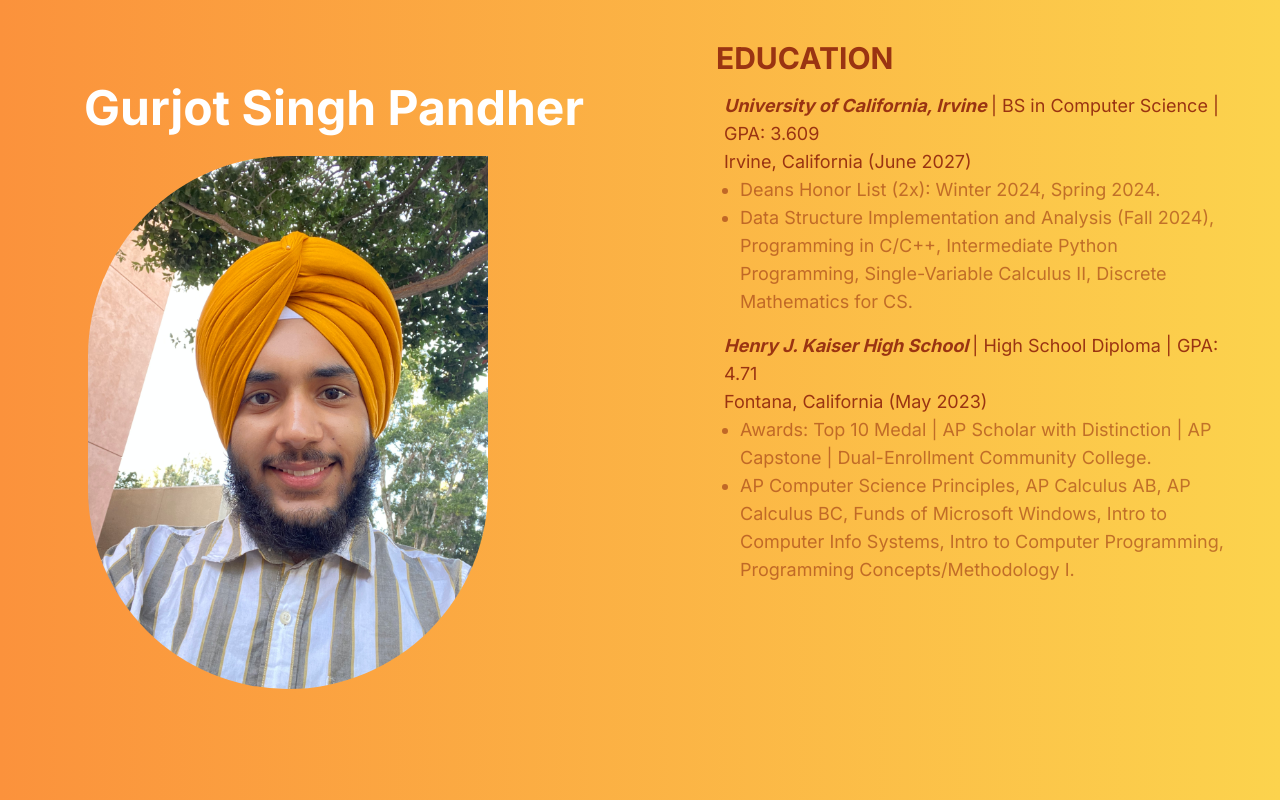
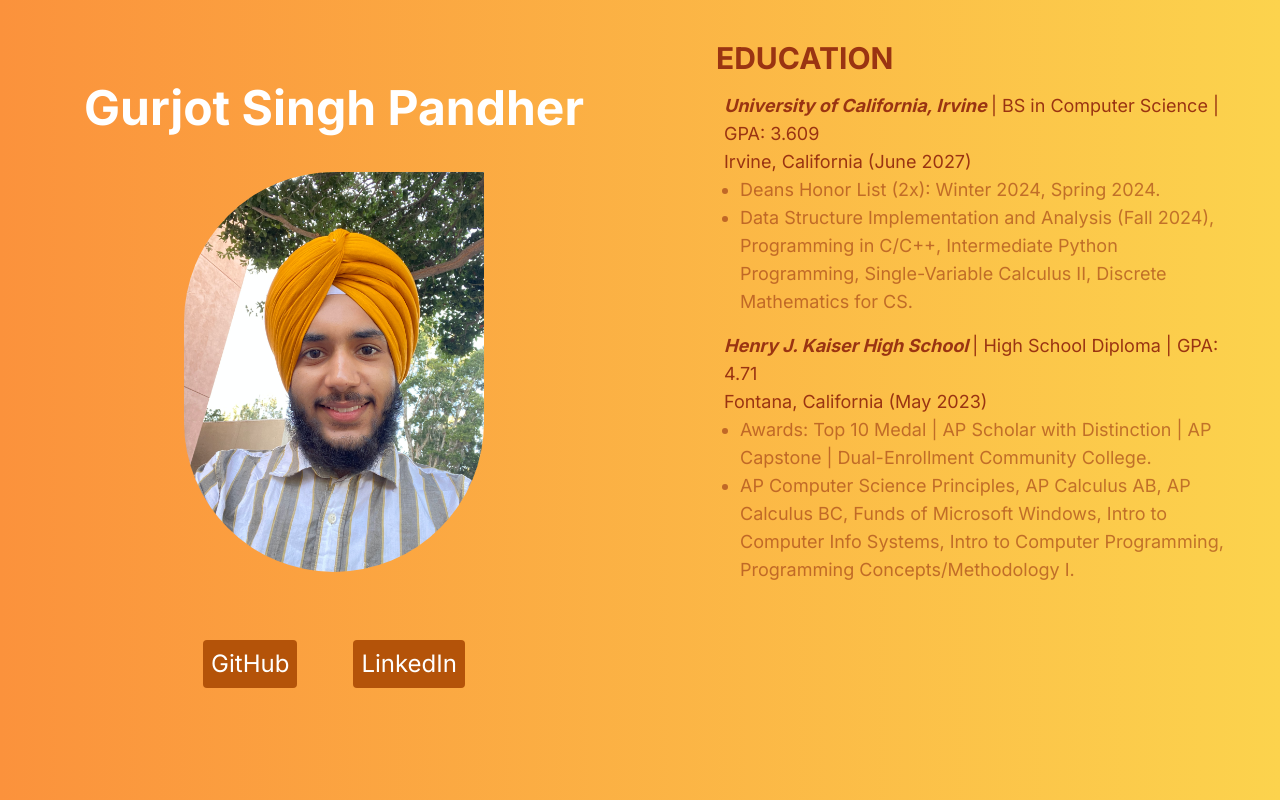
Before and after one commit to SinghGurjotPandher/personal_website, a Next.js app: page / in a window 1280 px wide. Built offline with nearby package versions, Linux system fonts and the light colour scheme.

Commit message:
Added GitHub and LinkedIn links.

```diff
--- a/app/page.tsx
+++ b/app/page.tsx
@@ -1,17 +1,31 @@
-import Image from "next/image"
+import Image from 'next/image'
+import Link from "next/link";
 
 import profileImage from './assets/profile_img_1.jpg'
 import { educations } from './assets/education_data'
 
 function ProfileImage() {
   return (
-    <Image
-      className='m-6 rounded-tl-full rounded-b-full'
-      src={profileImage}
-      alt='Gurjot Singh Pandher'
-      width={400}
-    />
+    <div className='flex justify-center mt-10'>
+      <Image
+        className=' rounded-tl-full rounded-b-full'
+        src={profileImage}
+        alt='Gurjot Singh Pandher'
+        width={300}
+      />
+    </div>
   )
+}
+
+function SocialMediaButtons() {
+  return (
+    <div className='flex justify-center text-2xl m-10'>
+      <Link className='bg-amber-700 hover:bg-amber-600 transition-all rounded p-2 m-7 text-white'
+        href='https://github.com/SinghGurjotPandher'> GitHub </Link>
+      <Link className='bg-amber-700 hover:bg-amber-600 transition-all rounded p-2 m-7 text-white'
+        href='https://www.linkedin.com/in/gurjot-singh-pandher-28243526a/'> LinkedIn </Link>
+    </div>
+  );
 }
 
 function Demographics() {
@@ -19,6 +33,7 @@ function Demographics() {
     <div className='inline-block m-16 flex-2'>
       <h1 className='text-5xl text-center font-bold m-5 text-white'> Gurjot Singh Pandher </h1>
       <ProfileImage />
+      <SocialMediaButtons />
     </div>
   )
 }
@@ -29,7 +44,7 @@ function Education() {
       <b className='italic'> { education.school } </b> | { education.education_level } | GPA: { education.GPA }<br />
       { education.location} ({ education.graduation_date})
       <br />
-      <ul className="list-disc pl-4 text-orange-800/60 hover:text-orange-800">
+      <ul className="list-disc pl-4 text-orange-800/60 hover:text-orange-800 transition-all">
         <li>
           { education.awards }
         </li>
```
